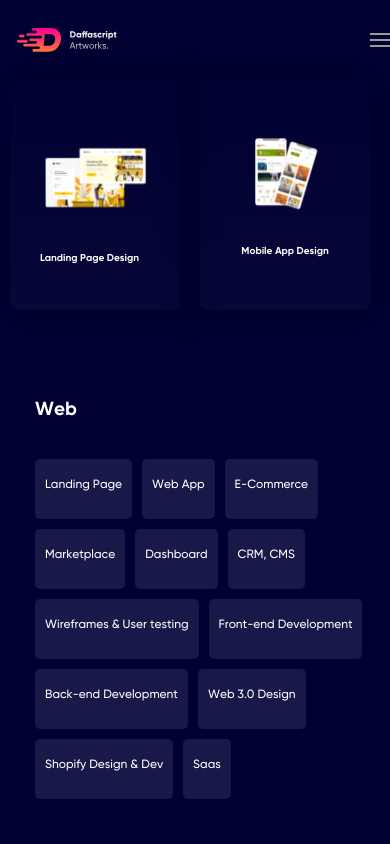
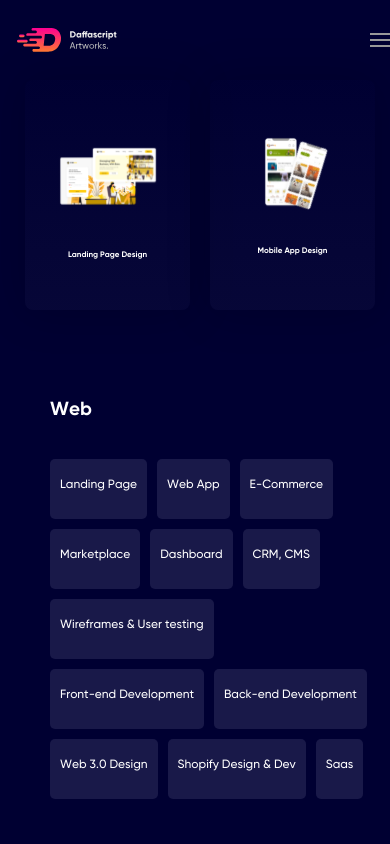
Before and after one commit to DavidJohndps/daffascript_frontend, a Nuxt app: page /services in a window 390 px wide. Shown: the top 844 px of the page. Built offline with nearby package versions, Linux system fonts and the light colour scheme.

Commit message:
merapihkan footer

```diff
--- a/assets/style.css
+++ b/assets/style.css
@@ -773,7 +773,8 @@ input[type="text"]:focus {
         height: 230px !important;
     }
     .textcs{
-        font-size: 10px !important;
+        font-size: 8px !important;
+        text-align: center !important;
     }
     .cardt1-bn{
        margin-top: 45px !important;
--- a/components/Footer.vue
+++ b/components/Footer.vue
@@ -1,6 +1,6 @@
 <template>
   <div>
-    <div class="uk-container">
+    <div class="uk-margin-medium-left">
         <div
         class=" uk-margin-large-top uk-margin-medium-right
         "
--- a/pages/aboutus.vue
+++ b/pages/aboutus.vue
@@ -204,6 +204,7 @@
                 <img src="~assets/pana.svg"
                 class="uk-position-relative bannerimg2"
                 style="
+                right: 10px;
                 width: 500px;
                 height: auto;
                 z-index: 1;"
--- a/pages/services.vue
+++ b/pages/services.vue
@@ -1,12 +1,13 @@
 <template>
    <div>
-        <div class="uk-margin-medium-left posi">
+        <div class="uk-container">
+            <div class="uk-margin-medium-left posi">
                 <img src="~assets/Group_60.svg"
                 class="uk-position-absolute uk-position-right uk-visible@m "
                 style="z-index: -1; width: 750px;"
                 uk-img alt="">
                 <div class="uk-margin-medium-left uk-margin-large-top uk-container uk-child-width-1-2@s cardt2" uk-grid>
-                    <div class="text-white uk-margin-medium-top  uk-visible@m">
+                    <div class="text-white uk-margin-medium-top uk-padding-remove-left uk-visible@m">
                         <p class="font-gilroy-bold"
                         style="font-size: 70px; line-height: 82px;"
                         >Our<br>Service</p>
@@ -109,6 +110,7 @@
                 </div>
             </div>
         </div>
+        </div>
         <div class="uk-margin-large-top uk-child-width-1-2@s ukgrid-match banner" style="background-color: #191949;" uk-grid>
             <div class="banner1-1">
                 <h1
@@ -135,6 +137,7 @@
                 <img src="~assets/pana.svg"
                 class="uk-position-relative bannerimg2"
                 style="
+                right: 10px;
                 width: 500px;
                 height: auto;
                 z-index: 1;"
```
